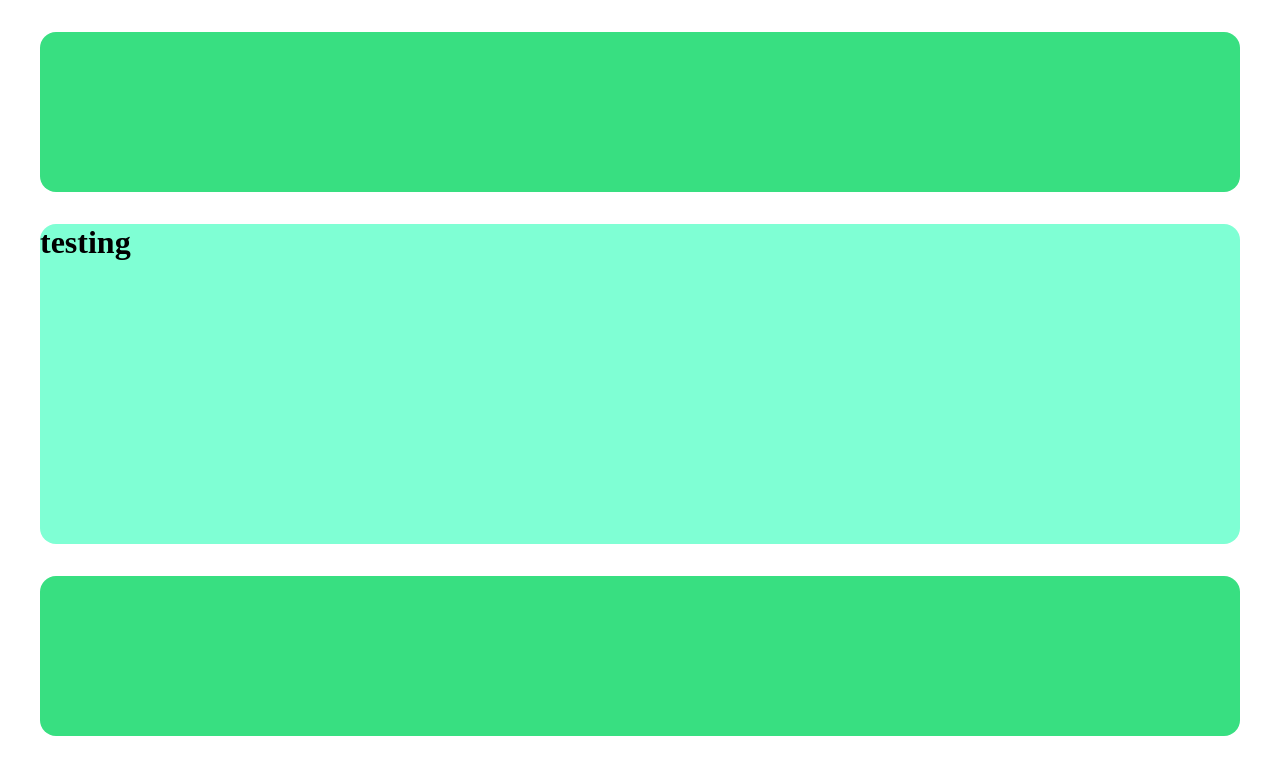
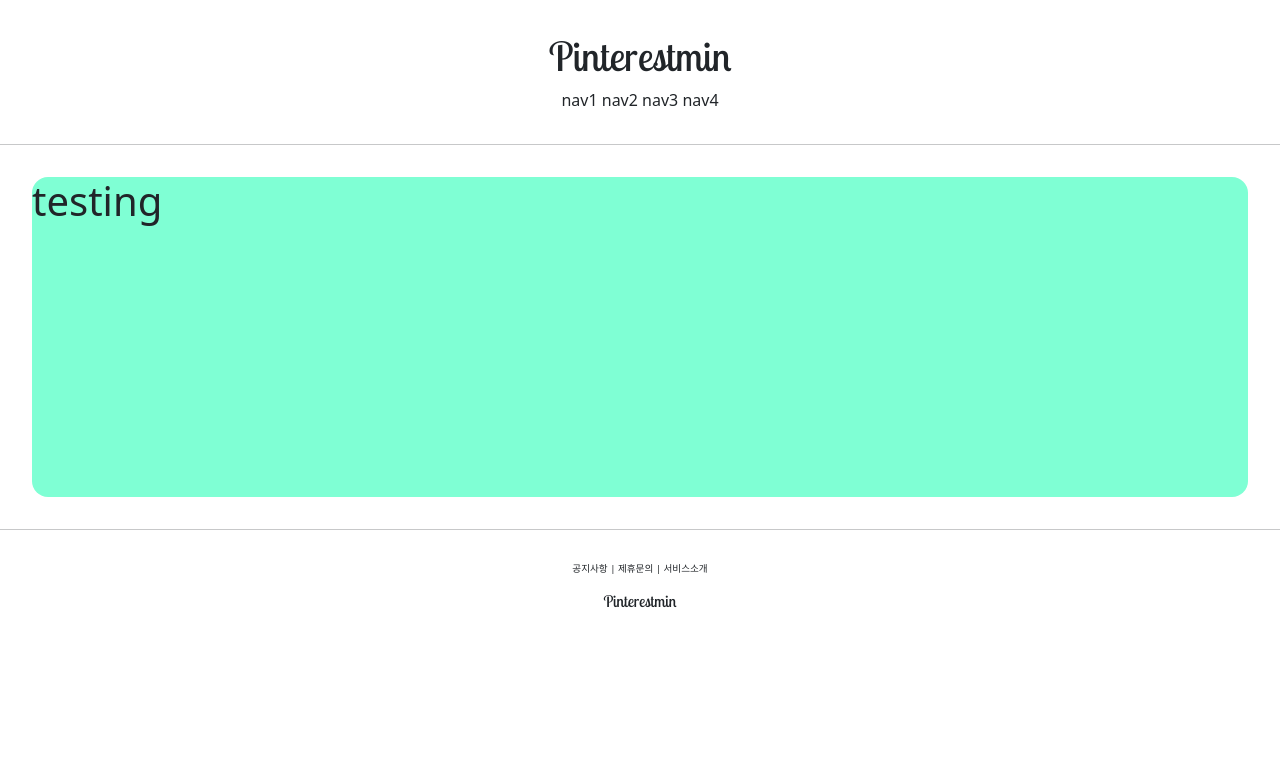
Before and after one commit to backend-kms/Pinterest-Fail, a Django app: page /account/hello_world/ in a window 1280 px wide. Shown: the top 775 px of the page. Run offline with Django 4.2, Linux system fonts and the light colour scheme.

Commit message:
Django course 10 commit

```diff
--- a/templates/base.html
+++ b/templates/base.html
@@ -7,8 +7,12 @@
 
     {% include 'header.html' %}
 
+    <hr>
+
     {% block content %}
     {% endblock %}
+
+    <hr>
 
     </div>
 
--- a/templates/footer.html
+++ b/templates/footer.html
@@ -1,3 +1,13 @@
-<div style="height: 10rem; background-color: #38df81; border-radius: 1rem; margin: 2rem;">
+<div style="text-align: center; margin-top: 2rem;">
+
+    <div style="font-size: 0.6rem;">
+        <span>공지사항</span> |
+        <span>제휴문의</span> |
+        <span>서비스소개</span>
 
     </div>
+    <div style="margin-top: 1rem">
+        <h6 style="margin-top: 1rem; font-family: 'Cinzel', serif; font-family: 'Lobster Two', cursive;">Pinterestmin</h6>
+    </div>
+
+    </div>
--- a/templates/head.html
+++ b/templates/head.html
@@ -1,4 +1,13 @@
 <head>
     <meta charset="UTF-8">
     <title>Pinterestmin</title>
+    <!-- BOOTSTRAP LINK -->
+    <link href="https://cdn.jsdelivr.net/npm/bootstrap@5.1.3/dist/css/bootstrap.min.css" rel="stylesheet"
+          integrity="sha384-1BmE4kWBq78iYhFldvKuhfTAU6auU8tT94WrHftjDbrCEXSU1oBoqyl2QvZ6jIW3" crossorigin="anonymous">
+
+    <!-- GOOGLE FONTS LINK -->
+    <link rel="preconnect" href="https://fonts.googleapis.com">
+    <link rel="preconnect" href="https://fonts.gstatic.com" crossorigin>
+    <link href="https://fonts.googleapis.com/css2?family=Cinzel:wght@700&family=Lobster+Two&display=swap" rel="stylesheet">
+
 </head>
--- a/templates/header.html
+++ b/templates/header.html
@@ -1,3 +1,11 @@
-<div style="height: 10rem; background-color: #38df81; border-radius: 1rem; margin: 2rem;">
-
+    <div style="text-align: center; margin: 2rem 0;">
+        <div>
+            <h1 style="font-family: 'Cinzel', serif; font-family: 'Lobster Two', cursive;">Pinterestmin</h1>
+        </div>
+        <div>
+            <span>nav1</span>
+            <span>nav2</span>
+            <span>nav3</span>
+            <span>nav4</span>
+        </div>
     </div>
```
